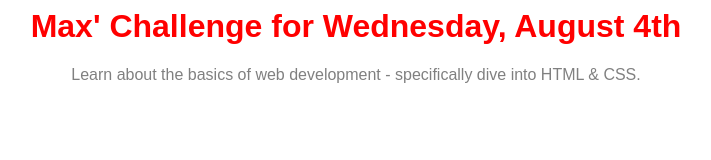
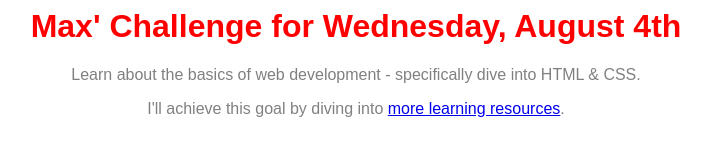
Before and after one commit to devsula50/web-dev-complete-100, a plain HTML site: page index.html in a window 1280 px wide. Shown: the whole page, without its empty margins (284-995 px from the left). Drawn offline with Linux system fonts and the light colour scheme.

Commit message:
link - anchor tag

```diff
--- a/index.html
+++ b/index.html
@@ -1,2 +1,3 @@
 <h1 style="font-family: sans-serif; text-align: center; color: red">Max' Challenge for Wednesday, August 4th</h1>
 <p style="font-family: sans-serif; text-align: center; color: gray">Learn about the basics of web development - specifically dive into HTML & CSS.</p>
+<p style="font-family: sans-serif; text-align: center; color: gray">I'll achieve this goal by diving into <a href="https://www.google.com">more learning resources</a>.</p>
```
